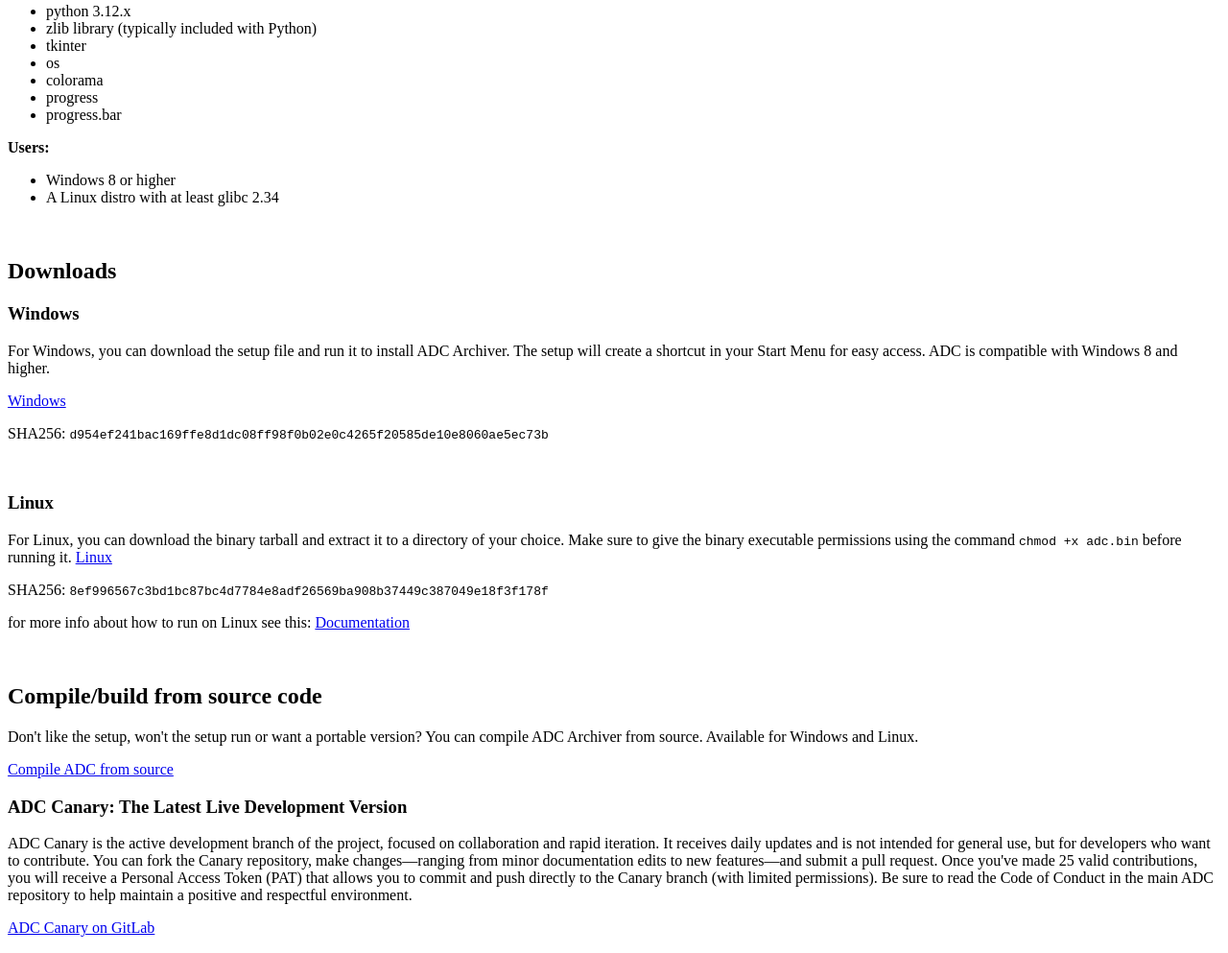
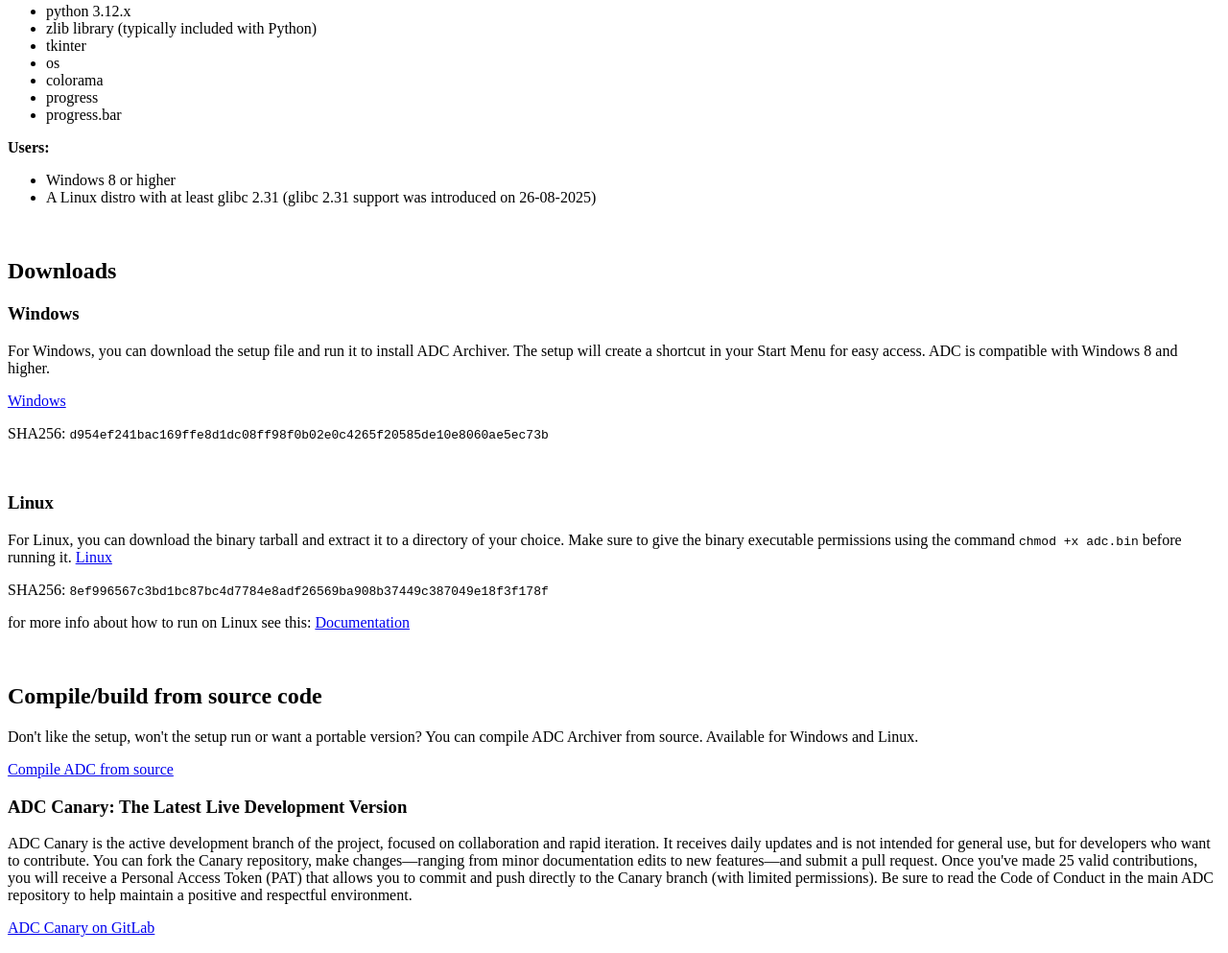
Before and after one commit to Mealman1551/mealman1551.github.io, a plain HTML site: page adc.html in a window 1280 px wide. Shown: the part 1493-2486 px from the top of the page at 96% size. Drawn offline with Linux system fonts and the light colour scheme.

Commit message:
Update adc.html

```diff
--- a/adc.html
+++ b/adc.html
@@ -98,7 +98,7 @@ img {
     <p><strong>Users:</strong></p>
     <ul>
       <li>Windows 8 or higher</li>
-      <li>A Linux distro with at least glibc 2.34</li>
+      <li>A Linux distro with at least glibc 2.31 (glibc 2.31 support was introduced on 26-08-2025)</li>
     </ul>
     <br>
     <h2>Downloads</h2>
```
